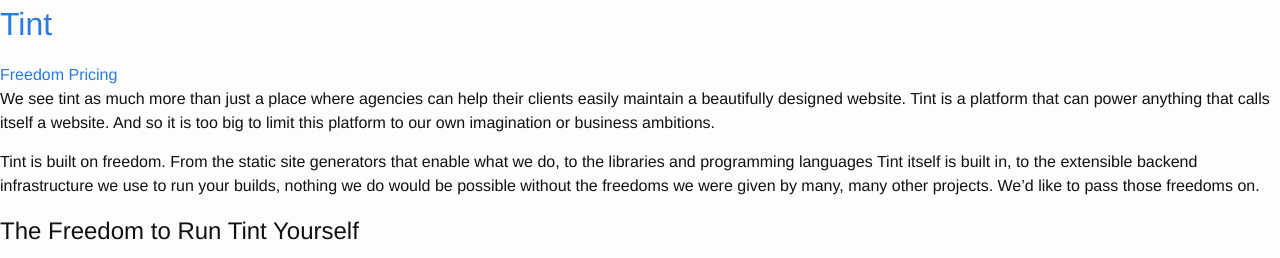
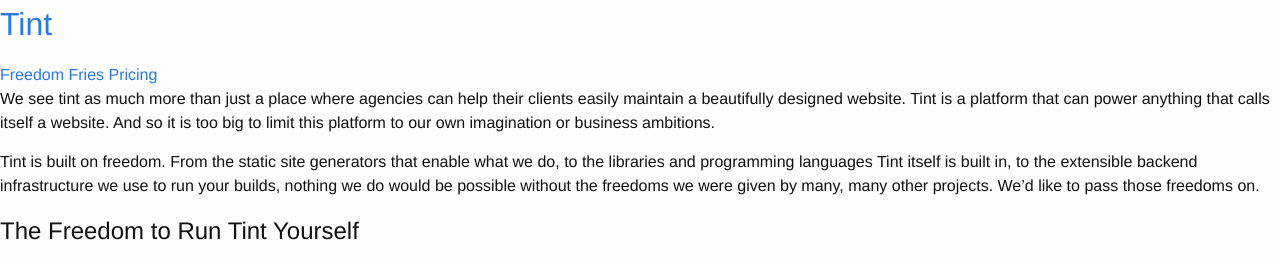
Before and after one commit to usetint/usetint.github.io, a Jekyll site: the page built from freedom.md, in a window 1280 px wide. Shown: the top 258 px of the page. Built offline with Jekyll 4.4.1, drawn with Linux system fonts in a browser that asks for light colours.

Commit message:
Modified freedom.md via tint

```diff
--- a/freedom.md
+++ b/freedom.md
@@ -1,23 +1,14 @@
 ---
-title: Freedom
+title: Freedom Fries
 ---
-
 We see tint as much more than just a place where agencies can help their clients easily maintain a beautifully designed website.  Tint is a platform that can power anything that calls itself a website.  And so it is too big to limit this platform to our own imagination or business ambitions.
 
 Tint is built on freedom.  From the static site generators that enable what we do, to the libraries and programming languages Tint itself is built in, to the extensible backend infrastructure we use to run your builds, nothing we do would be possible without the freedoms we were given by many, many other projects.  We'd like to pass those freedoms on.
-
-## The Freedom to Run Tint Yourself
-
+<h2 id="the-freedom-to-run-tint-yourself">The Freedom to Run Tint Yourself</h2>
 We think that we provide a pretty good service here, and we'd love you to host your site with us.  But if you feel the need, for whatever reason, to run our software stack yourself, that will always be an option.  You never have to worry that we might get bored and stop offering the service, or sell our company and leave you high and dry, because *anyone can run a service on the same software that we use*.
-
-## The Freedom to Extend Tint so that it Meets Your Needs
-
+<h2 id="the-freedom-to-extend-tint-so-that-it-meets-your-needs">The Freedom to Extend Tint so that it Meets Your Needs</h2>
 Have a unique set of needs that the current platform just can't quite cover?  Instead of building a custom solution yourself, why not start with what we already have?  Take our code and extend it for whatever you or your clients require.  We'll even integrate some contributions back into the main platform so that others can benefit too!
-
-## The Freedom to Take Your Site With You
-
+<h2 id="the-freedom-to-take-your-site-with-you">The Freedom to Take Your Site With You</h2>
 Tint sites are built using your choice of well-established tools that come with freedoms of their own.  All of your data is stored in a git repository under your control, and built into a website using tools that are freely-available from anywhere.  Even if you don't want to run all of Tint yourself, you can take your site and host it with any other platform that supports your static site generator of choice!  No lock-in here, we respect your right to your own site that you've worked so hard to build.
-
-## Comittment to Community
-
+<h2 id="comittment-to-community">Comittment to Community</h2>
 Some companies talk about freedom as a marketing gimmick, but we really believe it.  There is no "Enterprise Edition" that gives you more features at the expense of freedom.  All contributions to the platform are owned by the original, individual, authors (including the founders!) so there is no assignment or CLA with a corporate entity that can change the terms later.  All core platform code is licensed under the AGPLv3 to keep us all honest.
```
